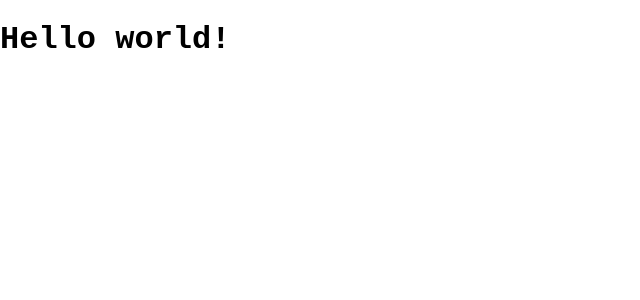
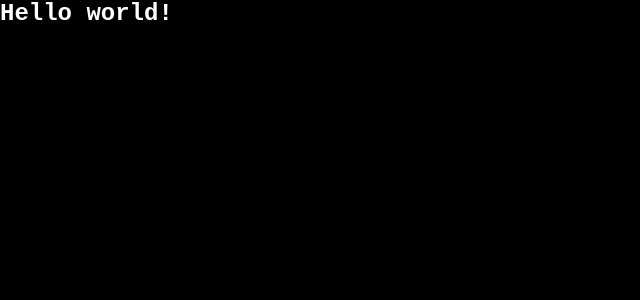
Before and after one commit to repercussive/liamrobertson, a Next.js app: page / in a window 1280 px wide. Shown: the top 300 px of the page, without its empty margins (0-640 px from the left). Built offline with nearby package versions, Linux system fonts and the light colour scheme.

Commit message:
💄 add more global css

```diff
--- a/styles/globals.scss
+++ b/styles/globals.scss
@@ -1,7 +1,8 @@
 :root {
   --color-text: #ffffff;
-  --color-accent: #EDC63A;
-  --color-banner: #1B1B1B;
+  --color-accent: #edc63a;
+  --color-banner: #1b1b1b;
+  --color-divider: #4e4e4e;
   --color-bg: #000000;
 }
 
@@ -11,8 +12,35 @@ body {
   margin: 0;
   font-family: monospace;
   font-size: 16px;
+  color: var(--color-text);
+  background-color: var(--color-bg);
+
+  ::selection {
+    background-color: var(--color-accent);
+    color: var(--color-bg);
+  }
 }
 
 * {
+  margin: 0;
+  padding: 0;
   box-sizing: border-box;
 }
+
+strong {
+  color: var(--color-accent);
+  font-weight: bold;
+}
+
+p {
+  line-height: 1.5rem;
+}
+
+h1,
+h2,
+h3,
+h4,
+h5,
+h6 {
+  font-size: 1.5rem;
+}
--- a/styles/stitches.config.ts
+++ b/styles/stitches.config.ts
@@ -9,6 +9,7 @@ export const { styled, css, theme, getCssText } = createStitches({
       bg: 'var(--color-bg)',
       accent: 'var(--color-accent)',
       banner: 'var(--color-banner)',
+      divider: 'var(--color-divider)'
     },
     space: {
       0: '0',
@@ -20,6 +21,9 @@ export const { styled, css, theme, getCssText } = createStitches({
       6: '1.5rem',
       7: '1.75rem',
       8: '2rem'
+    },
+    sizes: {
+      max: '900px'
     }
   },
   media: {
```
